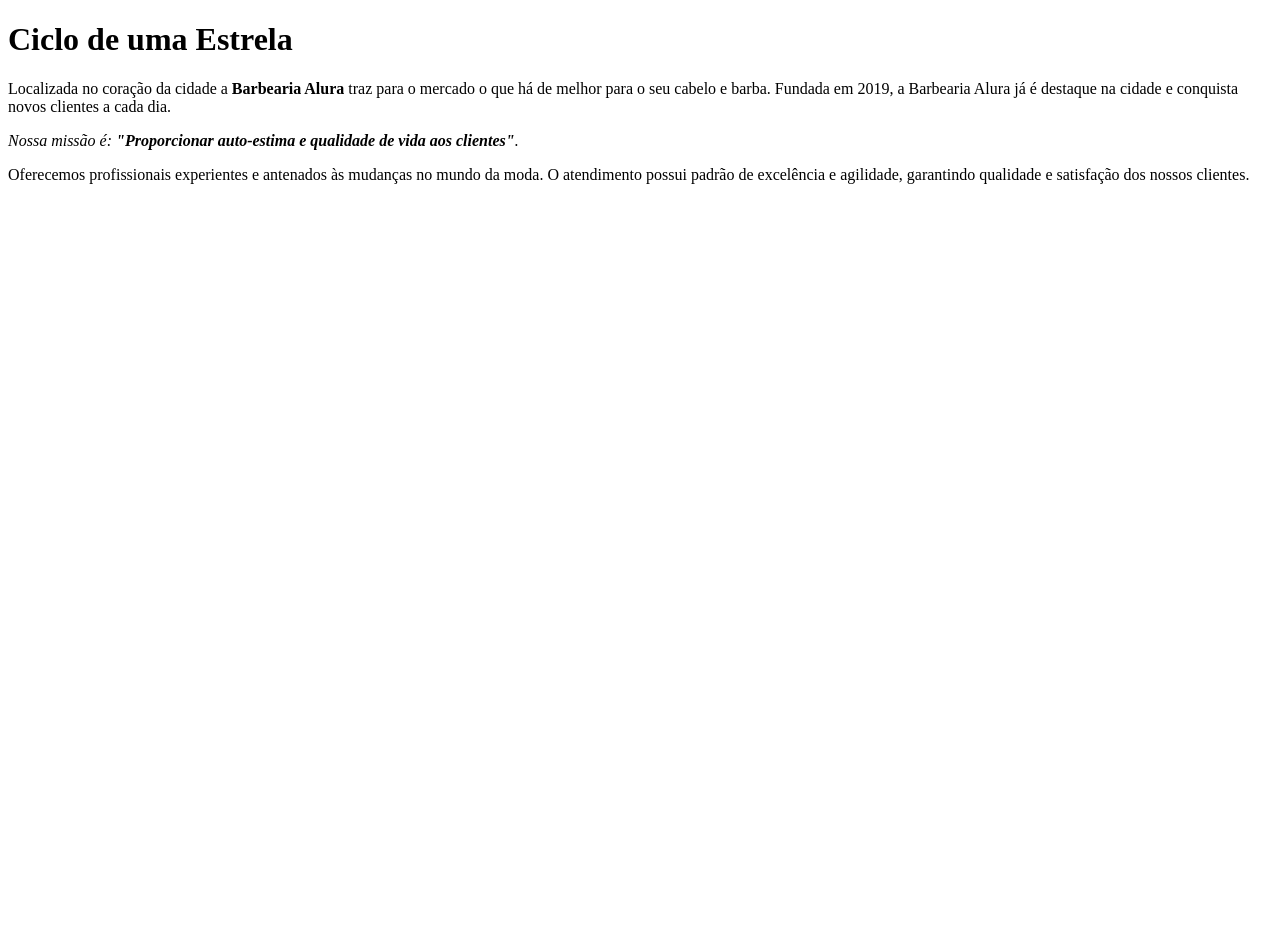
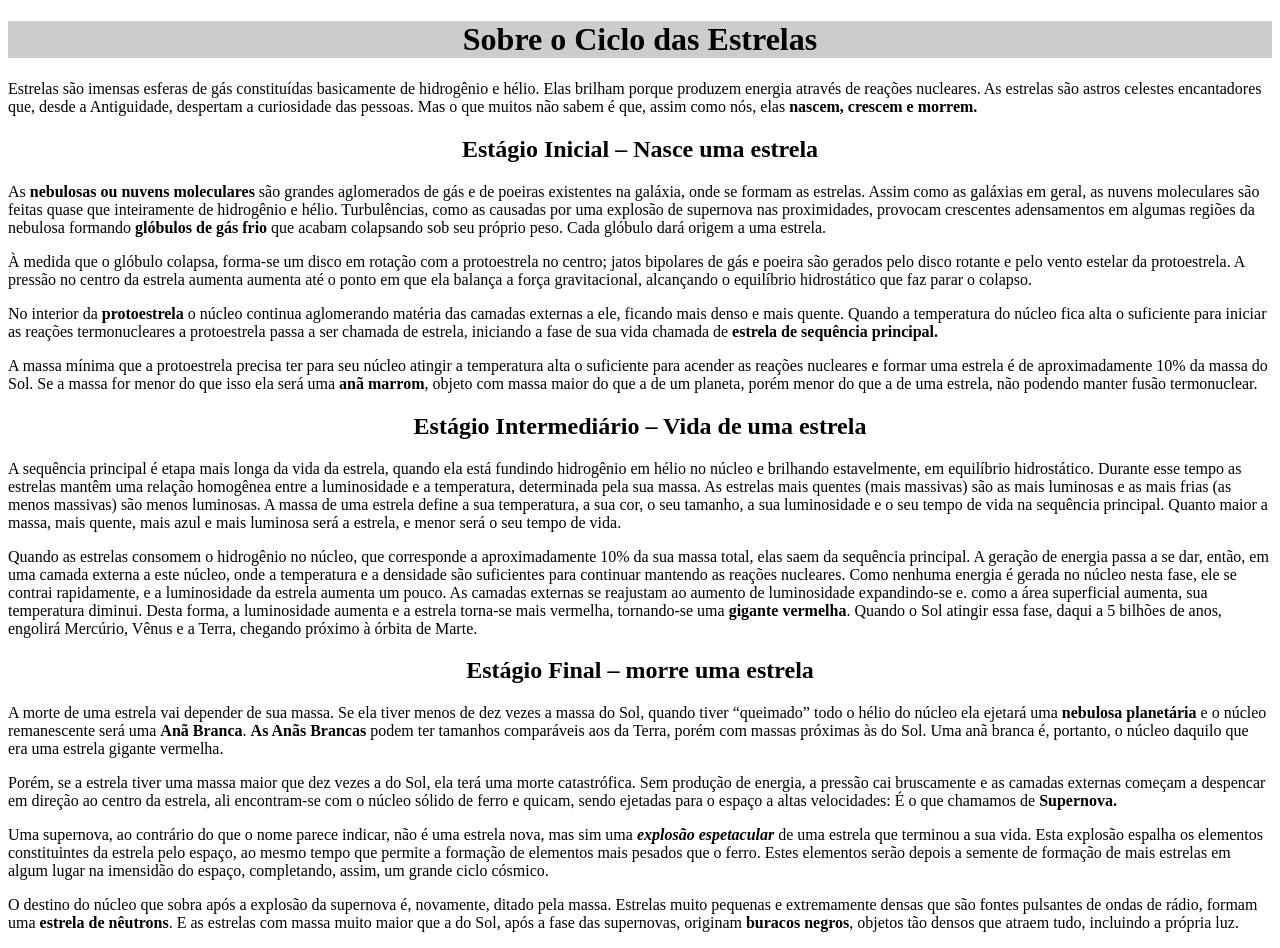
Before and after one commit to r4fams/Web-page-Rafael-Martins-II-1A-Dirce-Maia, a plain HTML site: page index.html in a window 1280 px wide. Before the commit the page ends 800 px from the top, so only its background shows below. Drawn offline with Linux system fonts and the light colour scheme.

Commit message:
Add files via upload

```diff
--- a/index.html
+++ b/index.html
@@ -1,12 +1,39 @@
 <!DOCTYPE html>
 <html lang="pt-br">
-    <meta charset='UTF-8'>
-    <title>Ciclo de uma Estrela</title>
-    <h1>Ciclo de uma Estrela</h1>
+    <head>
+        <meta charset="UTF-8">
+        <title>Ciclo de vida das estrelas</title>
+    </head>
+    <body>
+        <h1 style="text-align: center; background: #CCCCCC">Sobre o Ciclo das Estrelas</h1>
 
-    <p>Localizada no coração da cidade a <strong>Barbearia Alura</strong> traz para o mercado o que há de melhor para o seu cabelo e barba. Fundada em 2019, a Barbearia Alura já é destaque na cidade e conquista novos clientes a cada dia.</p>
+        <p> Estrelas são imensas esferas de gás constituídas basicamente de hidrogênio e hélio. Elas brilham porque produzem energia através de reações nucleares. As estrelas são astros celestes encantadores que, desde a Antiguidade, despertam a curiosidade das pessoas. Mas o que muitos não sabem é que, assim como nós, elas <strong>nascem, crescem e morrem.</strong></p>
 
-    <p><em>Nossa missão é: <strong>"Proporcionar auto-estima e qualidade de vida aos clientes"</strong>.</em></p>
-    <p>Oferecemos profissionais experientes e antenados às mudanças no mundo da moda. O atendimento possui
-padrão de excelência e agilidade, garantindo qualidade e satisfação dos nossos clientes.</p>
+        <h2 style="text-align: center">Estágio Inicial – Nasce uma estrela</h2>
+
+        <p>As <strong>nebulosas ou nuvens moleculares</strong> são grandes aglomerados de gás e de poeiras existentes na galáxia, onde se formam as estrelas. Assim como as galáxias em geral, as nuvens moleculares são feitas quase que inteiramente de hidrogênio e hélio. Turbulências, como as causadas por uma explosão de supernova nas proximidades, provocam crescentes adensamentos em algumas regiões da nebulosa formando <strong>glóbulos de gás frio</strong> que acabam colapsando sob seu próprio peso. Cada glóbulo dará origem a uma estrela.</p>
+
+        <p>À medida que o glóbulo colapsa, forma-se um disco em rotação com a protoestrela no centro; jatos bipolares de gás e poeira são gerados pelo disco rotante e pelo vento estelar da protoestrela. A pressão no centro da estrela aumenta aumenta até o ponto em que ela balança a força gravitacional, alcançando o equilíbrio hidrostático que faz parar o colapso.</p>
+
+        <p>No interior da <strong>protoestrela</strong> o núcleo continua aglomerando matéria das camadas externas a ele, ficando mais denso e mais quente. Quando a temperatura do núcleo fica alta o suficiente para iniciar as reações termonucleares a protoestrela passa a ser chamada de estrela, iniciando a fase de sua vida chamada de <strong>estrela de sequência principal.</strong></p>
+
+        <p>A massa mínima que a protoestrela precisa ter para seu núcleo atingir a temperatura alta o suficiente para acender as reações nucleares e formar uma estrela é de aproximadamente 10% da massa do Sol. Se a massa for menor do que isso ela será uma <strong>anã marrom</strong>, objeto com massa maior do que a de um planeta, porém menor do que a de uma estrela, não podendo manter fusão termonuclear.</p>
+
+        <h2 style="text-align: center">Estágio Intermediário – Vida de uma estrela</h2>
+
+        <p>A sequência principal é etapa mais longa da vida da estrela, quando ela está fundindo hidrogênio em hélio no núcleo e brilhando estavelmente, em equilíbrio hidrostático. Durante esse tempo as estrelas mantêm uma relação homogênea entre a luminosidade e a temperatura, determinada pela sua massa. As estrelas mais quentes (mais massivas) são as mais luminosas e as mais frias (as menos massivas) são menos luminosas. A massa de uma estrela define a sua temperatura, a sua cor, o seu tamanho, a sua luminosidade e o seu tempo de vida na sequência principal. Quanto maior a massa, mais quente, mais azul e mais luminosa será a estrela, e menor será o seu tempo de vida.</p>
+
+        <p>Quando as estrelas consomem o hidrogênio no núcleo, que corresponde a aproximadamente 10% da sua massa total, elas saem da sequência principal. A geração de energia passa a se dar, então,  em uma camada externa a este núcleo, onde a temperatura e a densidade são suficientes para continuar mantendo as reações nucleares. Como nenhuma energia é gerada no núcleo nesta fase, ele se contrai rapidamente, e a luminosidade da estrela aumenta um pouco. As camadas externas se reajustam ao aumento de luminosidade expandindo-se e. como a área superficial aumenta, sua temperatura diminui. Desta forma, a luminosidade aumenta e a estrela torna-se mais vermelha, tornando-se uma <strong>gigante vermelha</strong>. Quando o Sol atingir essa fase, daqui a 5 bilhões de anos, engolirá Mercúrio, Vênus e a Terra, chegando próximo à órbita de Marte.</p>
+
+        <h2 style="text-align: center">Estágio Final – morre uma estrela</h2>
+
+        <p>A morte de uma estrela vai depender de sua massa. Se ela tiver menos de dez vezes a massa do Sol, quando tiver “queimado” todo o hélio do núcleo ela ejetará uma <strong>nebulosa planetária</strong> e o núcleo remanescente será uma <strong>Anã Branca</strong>. <strong>As Anãs Brancas</strong> podem ter tamanhos comparáveis aos da Terra, porém com massas próximas às do Sol. Uma anã branca é, portanto, o núcleo daquilo que era uma estrela gigante vermelha.</p>
+
+        <p>Porém, se a estrela tiver uma massa maior que dez vezes a do Sol, ela terá uma morte catastrófica. Sem produção de energia, a pressão cai bruscamente e as camadas externas começam a despencar em direção ao centro da estrela, ali encontram-se com o núcleo sólido de ferro e quicam, sendo ejetadas para o espaço a altas velocidades: É o que chamamos de <strong>Supernova.</strong>
+
+        <p>Uma supernova, ao contrário do que o nome parece indicar, não é uma estrela nova, mas sim uma <em><strong>explosão espetacular</strong></em> de uma estrela que terminou a sua vida. Esta explosão espalha os elementos constituintes da estrela pelo espaço, ao mesmo tempo que permite a formação de elementos mais pesados que o ferro. Estes elementos serão depois a semente de formação de mais estrelas em algum lugar na imensidão do espaço, completando, assim, um grande ciclo cósmico.</p>
+
+        <p>O destino do núcleo que sobra após a explosão da supernova é, novamente, ditado pela massa. Estrelas muito pequenas e extremamente densas que são fontes pulsantes de ondas de rádio, formam uma <strong>estrela de nêutrons</strong>. E as estrelas com massa muito maior que a do Sol, após a fase das supernovas, originam <strong>buracos negros</strong>, objetos tão densos que atraem tudo, incluindo a própria luz.</p>
+
+    </body>
 </html>
```
